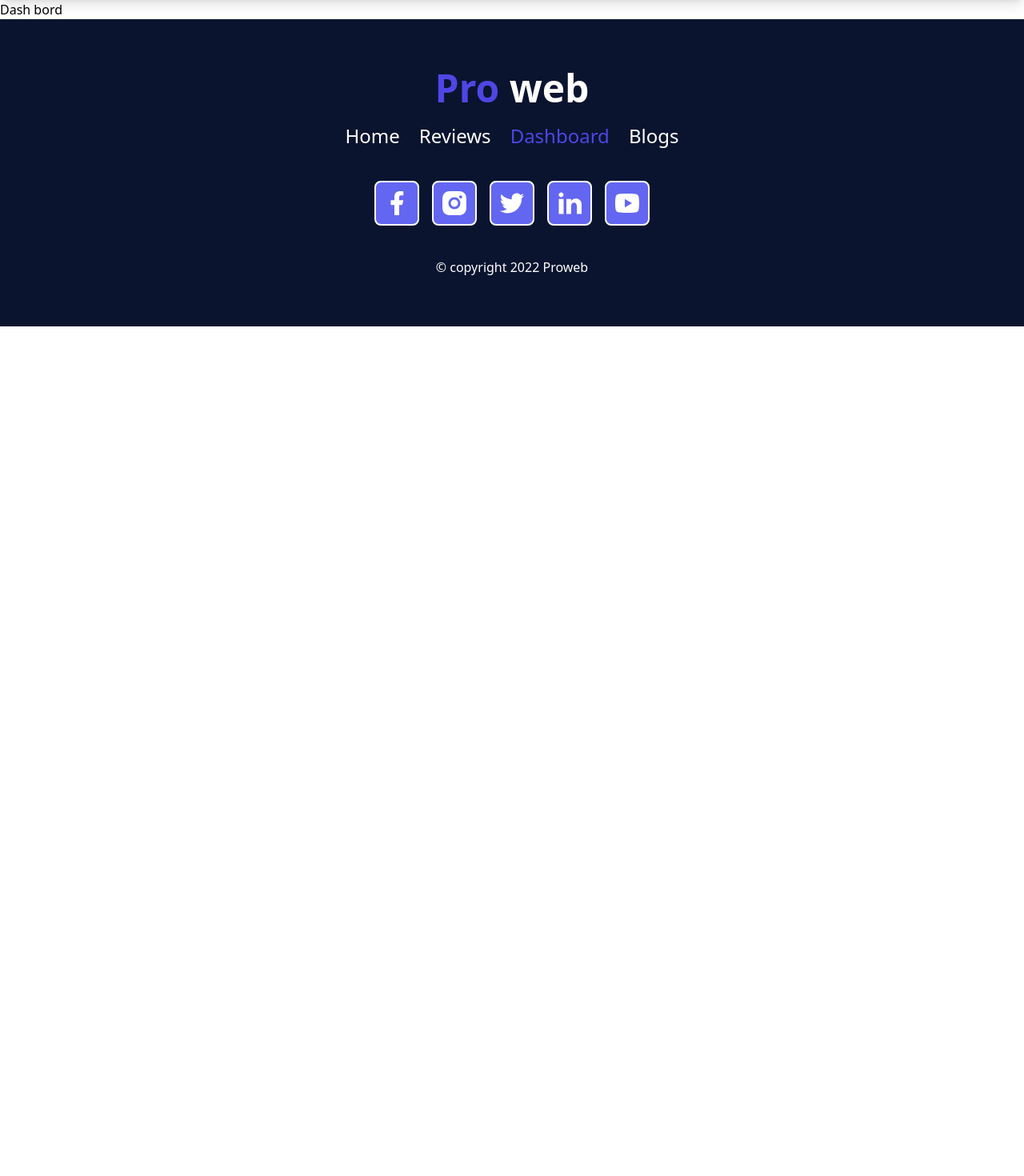
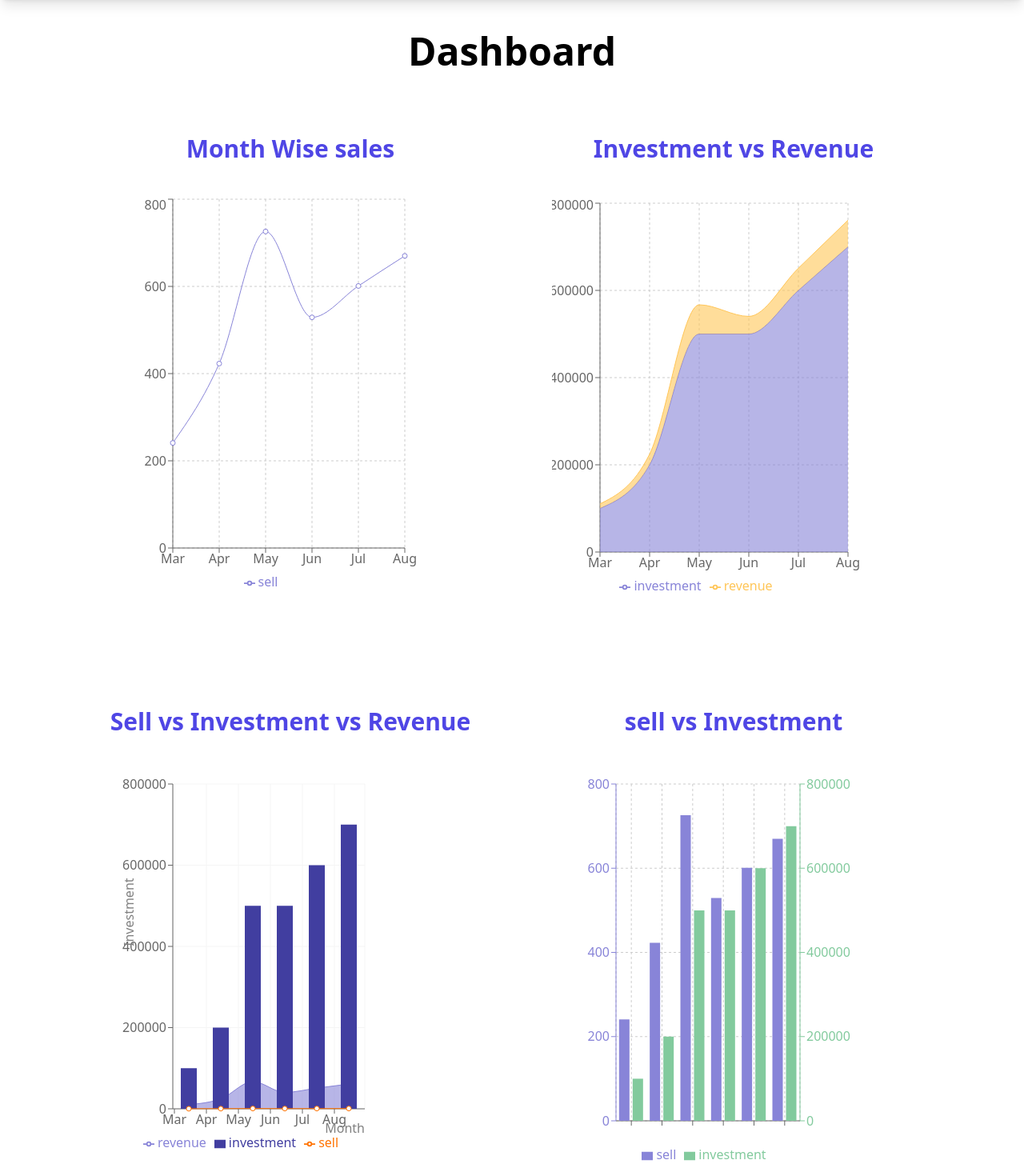
Before and after one commit to prokashpul/Sony-Alpha-7-review, a React (Create React App) app: page /dashboard in a window 1280 px wide. Shown: the part 80-1550 px from the top of the page at 80% size. Before the commit the page ends 800 px from the top, so only its background shows below. Built offline with nearby package versions, Linux system fonts and the light colour scheme.

Commit message:
dashboard add 4 chart

```diff
--- a/package.json
+++ b/package.json
@@ -11,6 +11,7 @@
     "react-dom": "^18.0.0",
     "react-router-dom": "^6.3.0",
     "react-scripts": "5.0.0",
+    "recharts": "^2.1.9",
     "web-vitals": "^2.1.4"
   },
   "scripts": {
--- /dev/null
+++ b/public/data.json
@@ -0,0 +1,38 @@
+[
+  {
+    "month": "Mar",
+    "investment": 100000,
+    "sell": 241,
+    "revenue": 10401
+  },
+  {
+    "month": "Apr",
+    "investment": 200000,
+    "sell": 423,
+    "revenue": 24500
+  },
+  {
+    "month": "May",
+    "investment": 500000,
+    "sell": 726,
+    "revenue": 67010
+  },
+  {
+    "month": "Jun",
+    "investment": 500000,
+    "sell": 529,
+    "revenue": 40405
+  },
+  {
+    "month": "Jul",
+    "investment": 600000,
+    "sell": 601,
+    "revenue": 50900
+  },
+  {
+    "month": "Aug",
+    "investment": 700000,
+    "sell": 670,
+    "revenue": 61000
+  }
+]
--- a/src/Components/Dashboard/Dashboard.js
+++ b/src/Components/Dashboard/Dashboard.js
@@ -1,7 +1,167 @@
 import React from "react";
+import {
+  LineChart,
+  Line,
+  XAxis,
+  YAxis,
+  CartesianGrid,
+  Tooltip,
+  Legend,
+  AreaChart,
+  Area,
+  BarChart,
+  Bar,
+  ComposedChart,
+} from "recharts";
+
+import useRechart from "../../Hooks/useRechart";
 
 const Dashboard = () => {
-  return <div>Dash bord</div>;
+  const [rechartData] = useRechart();
+  console.log(rechartData);
+
+  return (
+    <>
+      <h2 className="text-center font-black text-3xl md:text-5xl mt-10">
+        Dashboard
+      </h2>
+      <div className="md:w-[85%] mx-auto grid md:grid-cols-2 md:gap-5">
+        <div className="md:m-10 mx-auto ">
+          <h2 className="font-semibold text-indigo-600 text-3xl my-10 text-center">
+            Month Wise sales
+          </h2>
+          <LineChart
+            width={400}
+            height={500}
+            data={rechartData}
+            margin={{
+              top: 5,
+              right: 30,
+              left: 20,
+              bottom: 5,
+            }}
+          >
+            <CartesianGrid strokeDasharray="3 3" />
+            <XAxis dataKey="month" />
+            <YAxis />
+            <Tooltip />
+            <Legend />
+            <Line
+              type="monotone"
+              dataKey="sell"
+              stroke="#8884d8"
+              activeDot={{ r: 8 }}
+            />
+          </LineChart>
+        </div>
+        <div className="md:m-10 mx-auto">
+          <h2 className="font-semibold text-indigo-600 text-3xl my-10 text-center">
+            Investment vs Revenue
+          </h2>
+          <AreaChart
+            width={400}
+            height={500}
+            data={rechartData}
+            margin={{
+              top: 10,
+              right: 30,
+              left: 0,
+              bottom: 0,
+            }}
+          >
+            <CartesianGrid strokeDasharray="3 3" />
+            <XAxis dataKey="month" />
+            <YAxis />
+            <Legend />
+            <Tooltip />
+            <Area
+              type="monotone"
+              dataKey="investment"
+              stackId="1"
+              stroke="#8884d8"
+              fill="#8884d8"
+            />
+            <Area
+              type="monotone"
+              dataKey="revenue"
+              stackId="1"
+              stroke="#ffc658"
+              fill="#ffc658"
+            />
+          </AreaChart>
+        </div>
+        <div className="md:m-10 mx-auto">
+          <h2 className="font-semibold text-indigo-600 text-3xl my-10 text-center">
+            Sell vs Investment vs Revenue
+          </h2>
+          <ComposedChart
+            width={400}
+            height={500}
+            data={rechartData}
+            margin={{
+              top: 20,
+              right: 80,
+              bottom: 20,
+              left: 20,
+            }}
+          >
+            <CartesianGrid stroke="#f5f5f5" />
+            <XAxis
+              dataKey="month"
+              label={{
+                value: "Month",
+                position: "insideBottomRight",
+                offset: 0,
+              }}
+              scale="band"
+            />
+            <YAxis
+              label={{
+                value: "Investment",
+                angle: -90,
+                position: "insideLeft",
+              }}
+            />
+            <Tooltip />
+            <Legend />
+            <Area
+              type="monotone"
+              dataKey="revenue"
+              fill="#8884d8"
+              stroke="#8884d8"
+            />
+            <Bar dataKey="investment" barSize={20} fill="#413ea0" />
+            <Line type="monotone" dataKey="sell" stroke="#ff7300" />
+          </ComposedChart>
+        </div>
+        <div className="md:m-10 mx-auto">
+          <h2 className="font-semibold text-indigo-600 text-3xl my-10 text-center">
+            sell vs Investment
+          </h2>
+          <BarChart
+            width={400}
+            height={500}
+            data={rechartData}
+            margin={{
+              top: 20,
+              right: 30,
+              left: 20,
+              bottom: 5,
+            }}
+          >
+            <CartesianGrid strokeDasharray="3 3" />
+            <XAxis dataKey="name" />
+            <YAxis yAxisId="left" orientation="left" stroke="#8884d8" />
+            <YAxis yAxisId="right" orientation="right" stroke="#82ca9d" />
+            <Tooltip />
+            <Legend />
+            <Bar yAxisId="left" dataKey="sell" fill="#8884d8" />
+            <Bar yAxisId="right" dataKey="investment" fill="#82ca9d" />
+          </BarChart>
+        </div>
+      </div>
+    </>
+  );
 };
 
 export default Dashboard;
--- a/src/Components/Header/Header.js
+++ b/src/Components/Header/Header.js
@@ -12,7 +12,7 @@ const Header = () => {
     { name: "About ", link: "/about" },
   ];
   return (
-    <nav className="md:flex sticky bg-white top-0 duration-500 justify-between items-center h-20  shadow-lg md:px-10 px-5">
+    <nav className="z-50 md:flex sticky bg-white top-0 duration-500 justify-between items-center h-20  shadow-lg md:px-10 px-5">
       <div className="flex justify-between w-full h-20 items-center">
         <div className="font-bold text-5xl">
           <Link to="/">
--- a/src/Components/Home-header/HomeHeader.js
+++ b/src/Components/Home-header/HomeHeader.js
@@ -1,3 +1,4 @@
+import { ArrowRightIcon } from "@heroicons/react/solid";
 import React from "react";
 import { useNavigate } from "react-router-dom";
 import sony from "../../Assets/Images/sony-a7.png";
@@ -22,12 +23,14 @@ const HomeHeader = () => {
           on-the-spot delivery and distribution. The α7 IV is a camera designed
           to bring to life the artistic visions of today's creators.
         </p>
-        <button
-          className="bg-indigo-600 hover:bg-yellow-600 duration-500 text-white text-xl py-1 px-6 rounded-full mr-4"
-          onClick={() => navigate("/reviews")}
-        >
-          Explore
-        </button>
+        <div className="my-10 w-full flex justify-center md:justify-start">
+          <button
+            className="bg-indigo-600  hover:bg-yellow-600 duration-500 text-white text-xl py-2 px-6 rounded-full  mr-4 flex  gap-4"
+            onClick={() => navigate("/reviews")}
+          >
+            Explore Now <ArrowRightIcon className="w-6 h-6"></ArrowRightIcon>
+          </button>
+        </div>
       </div>
       <div className="md:p-10 p-5 md:order-1">
         <img className="h-96 w-full " src={sony} alt="Sony Alpha 7 IV" />
--- a/src/Components/Reviews/Reviews.js
+++ b/src/Components/Reviews/Reviews.js
@@ -4,7 +4,6 @@ import Review from "../Review/Review";
 
 const Reviews = () => {
   const [reviews] = useReviews();
-  console.log(reviews);
   return (
     <section className="md:w-[85%] w-[95%] mx-auto my-10 md:my-20">
       <h2 className="text-center font-bold text-3xl md:text-5xl ">
--- /dev/null
+++ b/src/Hooks/useRechart.js
@@ -0,0 +1,13 @@
+import { useEffect, useState } from "react";
+
+const useRechart = () => {
+  const [rechartData, setRechartData] = useState([]);
+  useEffect(() => {
+    fetch("data.json")
+      .then((res) => res.json())
+      .then((data) => setRechartData(data));
+  }, []);
+  return [rechartData, setRechartData];
+};
+
+export default useRechart;
--- a/src/Hooks/useReviews.js
+++ b/src/Hooks/useReviews.js
@@ -1,4 +1,4 @@
-import React, { useEffect, useState } from "react";
+import { useEffect, useState } from "react";
 
 const useReviews = () => {
   const [reviews, setReviews] = useState([]);
```
Also changed, not shown: 1 other file (tests, documents, lock files or other folders).
